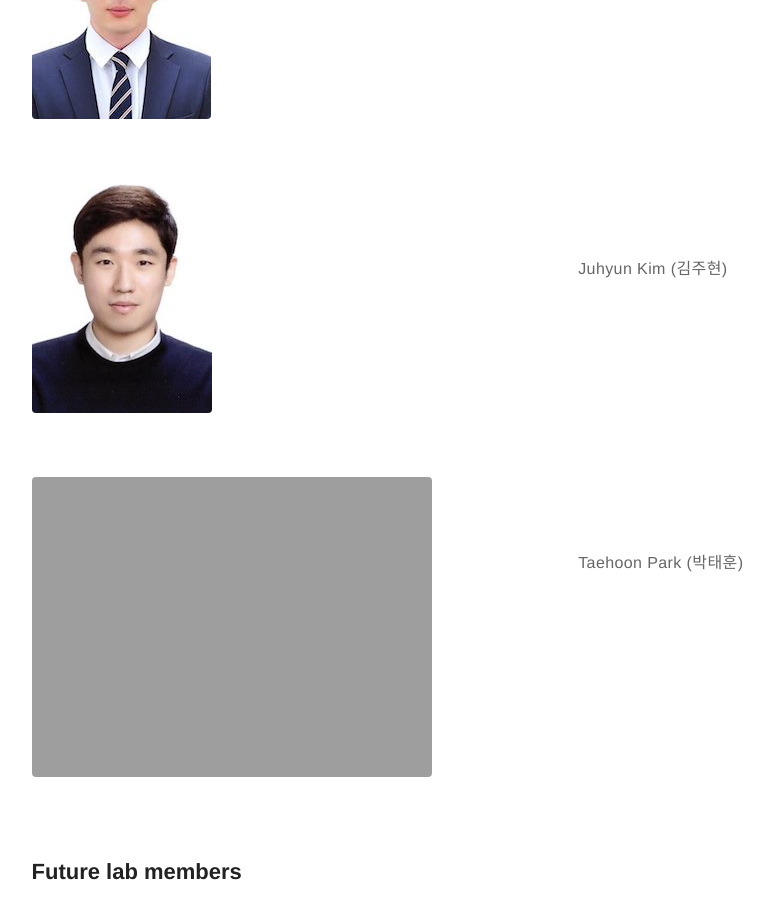
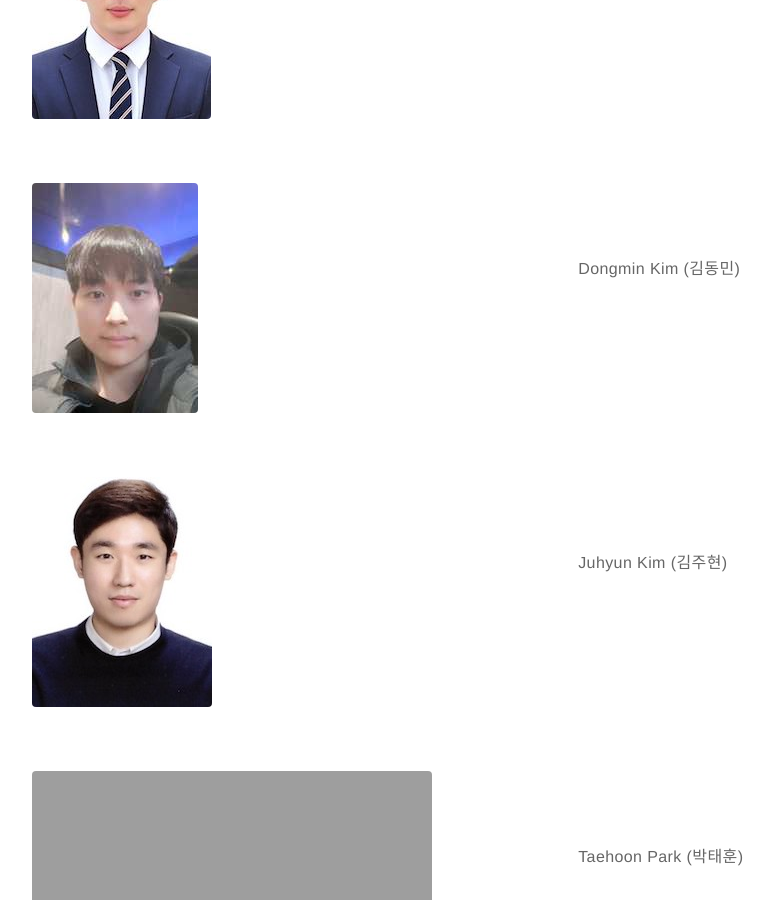
Before and after one commit to kijungyoon/kijungyoon.github.io, a Jekyll site: the page built from people.md, in a window 1280 px wide and 900 px high, scrolled down 1364 px. Shown: the whole window, without its empty margins (82-855 px from the left). Built offline with Jekyll 4.4.1, drawn with Linux system fonts in a browser that asks for light colours.

Commit message:
Update people.md

```diff
--- a/people.md
+++ b/people.md
@@ -41,7 +41,17 @@
     </div>
 </div>
 
+<div class="side-by-side">
+    <div class="toleft">
+	<img class="image" src="https://kijungyoon.github.io/assets/images/DongminKim.jpg" alt="Alt Text">
+	<figcaption class="caption"></figcaption>
+    </div>
 
+    <div class="toright">
+    <br><br><br><br>
+    <p><b>Dongmin Kim (김동민)</b></p>
+    </div>
+</div>
 
 <div class="side-by-side">
     <div class="toleft">
```
